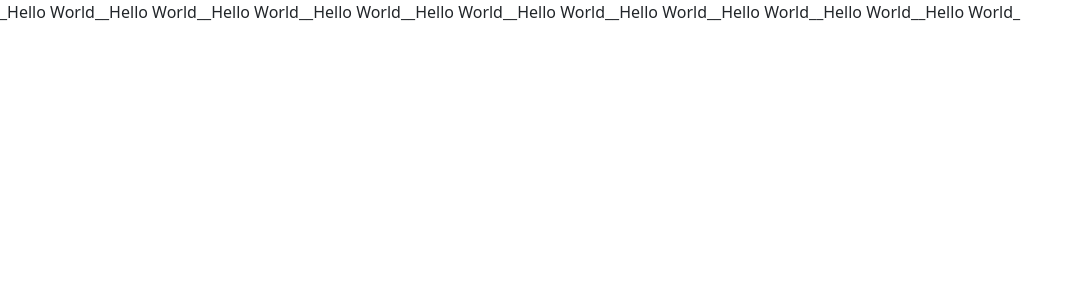
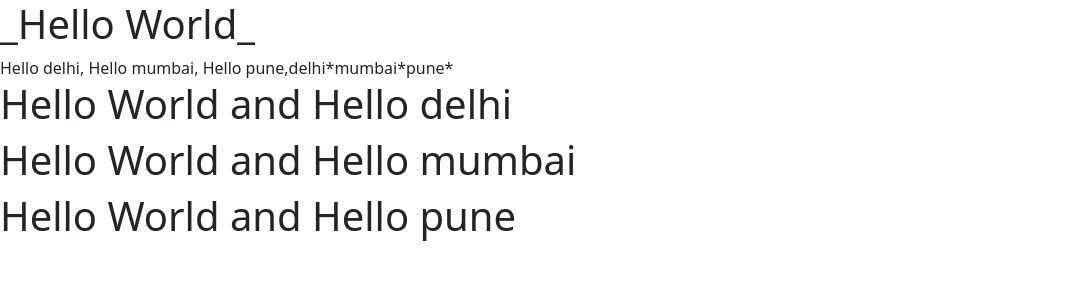
Before and after one commit to RohitPawar9850/Day15-WPT, a React (Create React App) app: page / in a window 1280 px wide. Shown: the top 300 px of the page, without its empty margins (0-1075 px from the left). Built offline with nearby package versions, Linux system fonts and the light colour scheme.

Commit message:
list and map function

```diff
--- a/src/App.js
+++ b/src/App.js
@@ -11,19 +11,24 @@ function App() {
 
 function ListDemo()
 {
-  let list =[];
+  let list =["delhi","mumbai","pune"];
   let data="_Hello World_";
-  for(let i=0;i<10;i++)
-  {
-    list.push(data);
-  }
-  console.log(list);
-  console.log("List Length :"+list.length);
+
   return (
     <>
-    {list.forEach((item) => item)}
-    {list.map((item) => item)}
-    <br />
+    <h1>{data}</h1>
+    {/**version 1 */}
+    {list.map((item) => " Hello "+item +",")}
+
+    {/**version 2 */}
+    {list.map((item) => item+"*")}
+
+    {/**version 3 */}
+    {list.map((item) => (
+      <>
+      <h1>Hello World and Hello {item}</h1>
+      </>
+    ))}
     </>
   );
 }
```
